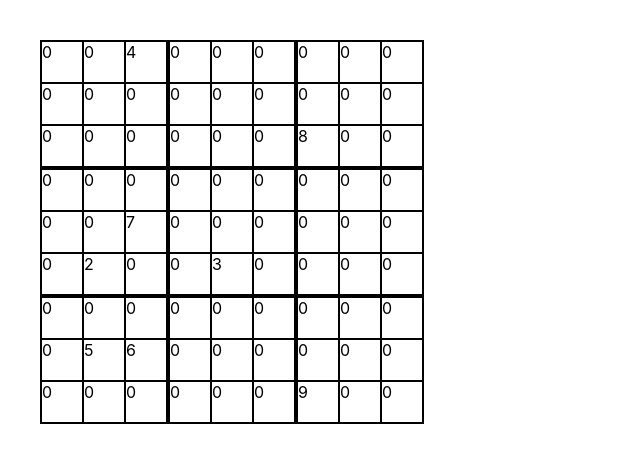
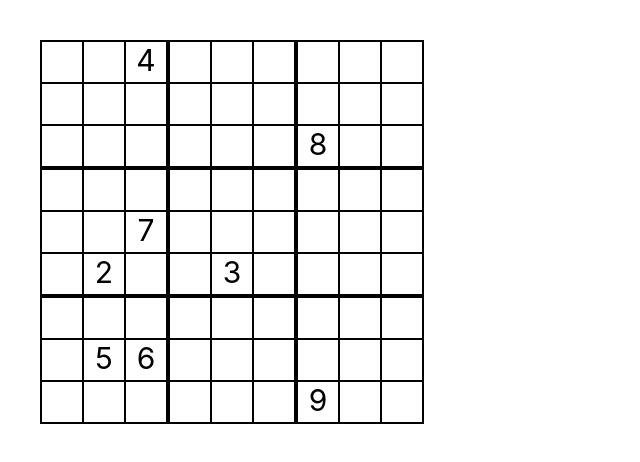
Before and after one commit to coostenbrug/react-sudoku, a React (Create React App) app: page / in a window 1280 px wide. Shown: the top 462 px of the page, without its empty margins (0-640 px from the left). Built offline with nearby package versions, Linux system fonts and the light colour scheme.

Commit message:
adds ability to select multiple cells

```diff
--- a/src/components/sudoku/Cell.js
+++ b/src/components/sudoku/Cell.js
@@ -2,7 +2,6 @@ import React from "react"
 import styled from "styled-components"
 
 const CellDiv = styled.div({
-        display: "inline-block",
         border: "solid 1px black"
     },
     ({size})=>({
@@ -19,19 +18,29 @@ CellDiv.defaultProps = {
 }
 
 const CellText = styled.p({
-    display: "inline-block",
+    fontSize: "30px",
+    textAlign: "center",
+    userSelect: "none",
     margin: "auto"
 })
 
-const Cell = ({selected, value}, props) => {
-    const [locked, setLocked] = React.useState(false)
-
+const Cell = ({
+        selected,
+        value,
+        locked,
+        handleMouseDown,
+        handleMouseEnter,
+        xLoc,
+        yLoc
+    }, props) => {
     return (
         <CellDiv
+            onMouseDown={(e) => handleMouseDown(e, xLoc, yLoc)}
+            onMouseEnter={(e) => handleMouseEnter(e, xLoc, yLoc)}
             selected={selected}
             {...props}>
             <CellText>
-                {value}
+                {value === 0 ? " " : value}
             </CellText>
         </CellDiv>
     )
--- a/src/components/sudoku/CellGroup.js
+++ b/src/components/sudoku/CellGroup.js
@@ -1,7 +1,7 @@
 import styled from "styled-components"
 
 const CellGroup = styled.div({
-    display: "inline-block",
+    display: "block",
     border: "solid 1px black"
 })
 
--- a/src/components/sudoku/Sudoku.js
+++ b/src/components/sudoku/Sudoku.js
@@ -2,54 +2,87 @@ import React from "react"
 import CellGroup from "./CellGroup"
 import Cell from "./Cell"
 
-/*
-const getPartition = (data, pWidth, pHeight, x, y) => {
-    // data = [[w1,w2,w3,w4],[x1,x2,x3,x4],[y1,y2,y3,y4],[z1,z2,z3,z4]]
-    // using x=1, y=1, pWidth=2, oHeight=2
-    // output = [[x2,x3],[y2,y3]]
-    partition = new Array()
-    for (let i = 0; i < pHeight; i++) {
-        partition[i] =
-    }
-    data = data.slice(y,y+pHeight)
-    data = data.map(row => )
-}
-*/
-
-const mapCells = (data,gri,gci,i) => {
+const mapCells = (data,gri,gci,i,passToCell) => {
     let elementArray = new Array(data.groupWidth)
     for (let j = 0; j < data.groupWidth; j++) {
+        let x = data.groupHeight*gri+i
+        let y = data.groupWidth*gci+j
         elementArray[j] = (
-            <Cell value={data.values[data.groupHeight*gri+i][data.groupWidth*gci+j]}/>
+            <Cell
+              key={`Cell ${x},${y}`}
+              xLoc={x}
+              yLoc={y}
+              value={data.values[x][y]}
+              handleMouseDown={passToCell.handleMouseDown}
+              handleMouseEnter={passToCell.handleMouseEnter}
+              selected={passToCell.selected[x][y]}
+            />
         )
     }
     return elementArray
 }
 
-const mapCellRows = (data,gri,gci) => {
+const mapCellRows = (data,gri,gci,passToCell) => {
     let elementArray = new Array(data.groupHeight)
     for (let i = 0; i < data.groupHeight; i++) {
         elementArray[i] = (
-            <div>
-                {mapCells(data,gri,gci,i)}
+            <div style={{display: "flex"}} key={`CellRow ${gri}:${i}`}>
+                {mapCells(data,gri,gci,i,passToCell)}
             </div>
         )
     }
     return elementArray
 }
 
-const Sudoku = ({data}) => (
+const Sudoku = ({data}) => {
+
+    const falseArray = Array(data.height).fill().map(() => Array(data.width).fill(false))
+
+    const [selected, setSelected] = React.useState(falseArray)
+
+    const handleCellMouseDown = (e,x,y) => {
+        if (e.buttons === 1)
+        {
+            if (!selected[x][y]) {
+                let newSelected = [...falseArray]
+                newSelected[x][y] = true
+                setSelected(newSelected)
+            } else {
+                let newSelected = [...selected]
+                newSelected[x][y] = !selected[x][y]
+                setSelected(newSelected)
+            }
+        }
+    }
+
+    const handleCellMouseEnter = (e,x,y) => {
+        if (e.buttons === 1)
+        {
+            let newSelected = [...selected]
+            newSelected[x][y] = true
+            setSelected(newSelected)
+        }
+    }
+
+    const passToCell = {
+        handleMouseDown: handleCellMouseDown,
+        handleMouseEnter: handleCellMouseEnter,
+        selected
+    }
+
+    return (
         <div>
             {[...Array(data.height/data.groupHeight)].map((e,gri)=>(
-            <div key={`GroupRow ${gri}`}>
+                <div style={{display: "flex"}} key={`GroupRow ${gri}`}>
                     {[...Array(data.width/data.groupHeight)].map((e,gci)=>(
                         <CellGroup key={`Group r:${gri},c:${gci}`}>
-                    {mapCellRows(data,gri,gci)}
+                            {mapCellRows(data,gri,gci, passToCell)}
                         </CellGroup>
                     ))}
                 </div>
             ))}
         </div>
     )
+}
 
 export default Sudoku
```
Lines whose indentation alone changed are shown as unchanged.
